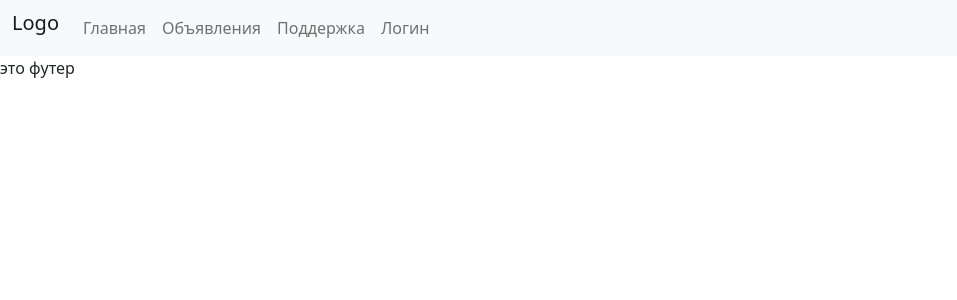
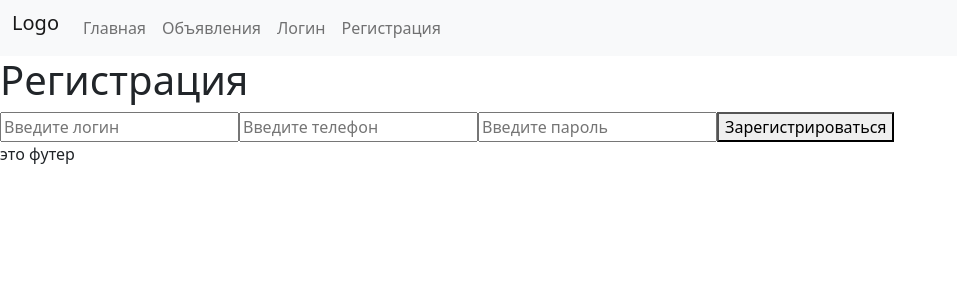
Before and after one commit to Oleg72pc/FindPets, a React (Create React App) app in the folder frontend/: page /registration in a window 1280 px wide. Shown: the top 300 px of the page, without its empty margins (0-957 px from the left). Built offline with nearby package versions, Linux system fonts and the light colour scheme.

Commit message:
Rega in fron for back

```diff
--- a/frontend/src/components/App/App.jsx
+++ b/frontend/src/components/App/App.jsx
@@ -4,9 +4,9 @@ import Navbar from '../Navbar/Navbar';
 import Home from '../Home/Home'
 import Footer from '../Footer/Footer';
 import Advert from '../Advert/Advert';
-import Support from '../Support/Support';
 import Login from '../Login/Login';
 import { store } from '../../redux/store';
+import Registration from '../Registration/Registration';
 
 function App(props) {
   return (
@@ -17,8 +17,8 @@ function App(props) {
           <Routes>
             <Route path="/" element={<Home />} />
             <Route path="/advert" element={<Advert />} />
-            <Route path="/support" element={<Support />} />
             <Route path="/login" element={<Login />} />
+            <Route path="/registration" element={<Registration /> } />
           </Routes>
           <Footer />
         </BrowserRouter>
--- a/frontend/src/components/Navbar/Navbar.jsx
+++ b/frontend/src/components/Navbar/Navbar.jsx
@@ -37,13 +37,13 @@ function Navbar(props) {
               </Link>
             </li>
             <li className="nav-item">
-              <Link className="nav-link" to="/support">
-                Поддержка
+              <Link className="nav-link" to="/login">
+                Логин
               </Link>
             </li>
             <li className="nav-item">
-              <Link className="nav-link" to="/login">
-                Логин
+              <Link className="nav-link" to="/registration">
+                Регистрация
               </Link>
             </li>
           </ul>
--- a/frontend/src/components/Registration/Registration.jsx
+++ b/frontend/src/components/Registration/Registration.jsx
@@ -12,7 +12,7 @@ function Registration(props) {
 
     const data = {
       login: e.target.login.value,
-      email: e.target.email.value,
+      phoneNumber: e.target.phoneNumber.value,
       password: e.target.password.value,
     };
 
@@ -29,18 +29,18 @@ function Registration(props) {
   return (
     <form onSubmit={addUser} className="login-wrapper">
       <h1>Регистрация</h1>
-      <input className="login" name="login" type="text" placeholder="введите логин" />
+      <input className="login" name="login" type="text" placeholder="Введите логин" />
       <input
-        className="phoneName"
-        name="phoneName"
+        className="phoneNumber"
+        name="phoneNumber"
         type="text"
-         placeholder="введите телефон"
+        placeholder="Введите телефон"
       />
       <input
         className="password"
         name="password"
         type="password"
-        placeholder="введите пароль"
+        placeholder="Введите пароль"
       />
       <button>Зарегистрироваться</button>
     </form>
--- /dev/null
+++ b/frontend/src/redux/actionCreators/userAC.js
@@ -0,0 +1,8 @@
+import { REG_USER } from "../actionTypes/userAT"
+
+export const addUserAC = (payload) => {
+  return {
+    type: REG_USER,
+    payload
+  }
+}
```
